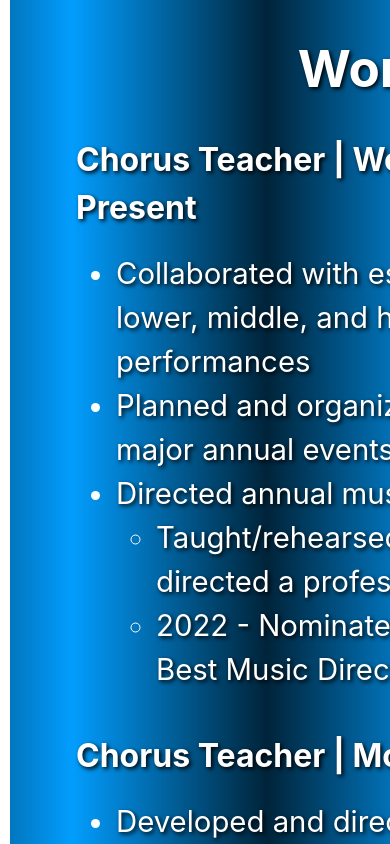
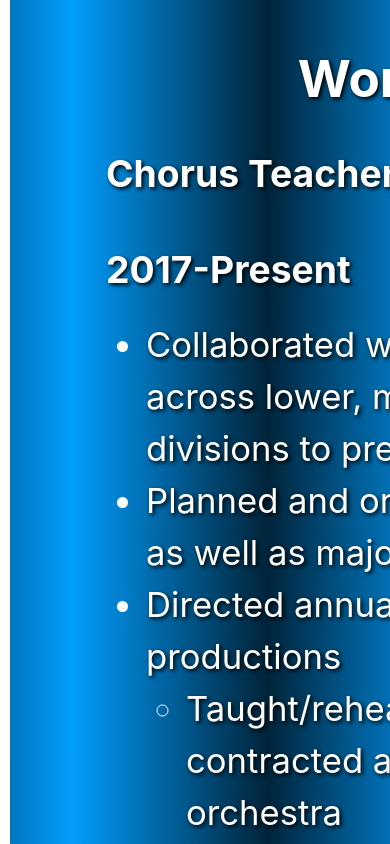
Before and after one commit to Wbradmeyer/vitePortfolio, a Vue app: page / in a window 390 px wide. Shown: the part 940-1784 px from the top of the page. Built offline with nearby package versions, Linux system fonts and the light colour scheme.

Commit message:
pad work box, font

```diff
--- a/src/components/WorkExperience.vue
+++ b/src/components/WorkExperience.vue
@@ -4,7 +4,8 @@
     <div class="container">
         <div class="work">
             <h1 style="text-align: center;">Work History</h1>
-            <h2>Chorus Teacher | Wesleyan School | 2017-Present</h2>
+            <h2>Chorus Teacher | Wesleyan School</h2>
+            <h2>2017-Present</h2>
             <ul>
                 <li>Collaborated with essential stakeholders across lower, middle, and high school
                     divisions to present performances</li>
@@ -15,7 +16,8 @@
                         <li>2022 - Nominated for Shuler Hensley Award for Best Music Direction</li>
                     </ul>
             </ul>
-            <h2>Chorus Teacher | McEachern High | 2010-2017</h2>
+            <h2>Chorus Teacher | McEachern High</h2>
+            <h2>2010-2017</h2>
             <ul>
                 <li>Developed and directed around 150 young singers annually fostering a supportive atmosphere</li>
                 <li>Competed in a thriving county among the top-rated programs in the state</li>
@@ -49,11 +51,15 @@
 
     @media screen and (max-width: 480px) {
         h2 {
-            font-size: 24pt;
+            font-size: 28pt;
         }
 
         li {
-            font-size: 22pt;
+            font-size: 26pt;
+        }
+        .work {
+            margin: 0px 20px 40px;
+            padding: 30px;
         }
     }
 </style>
```
